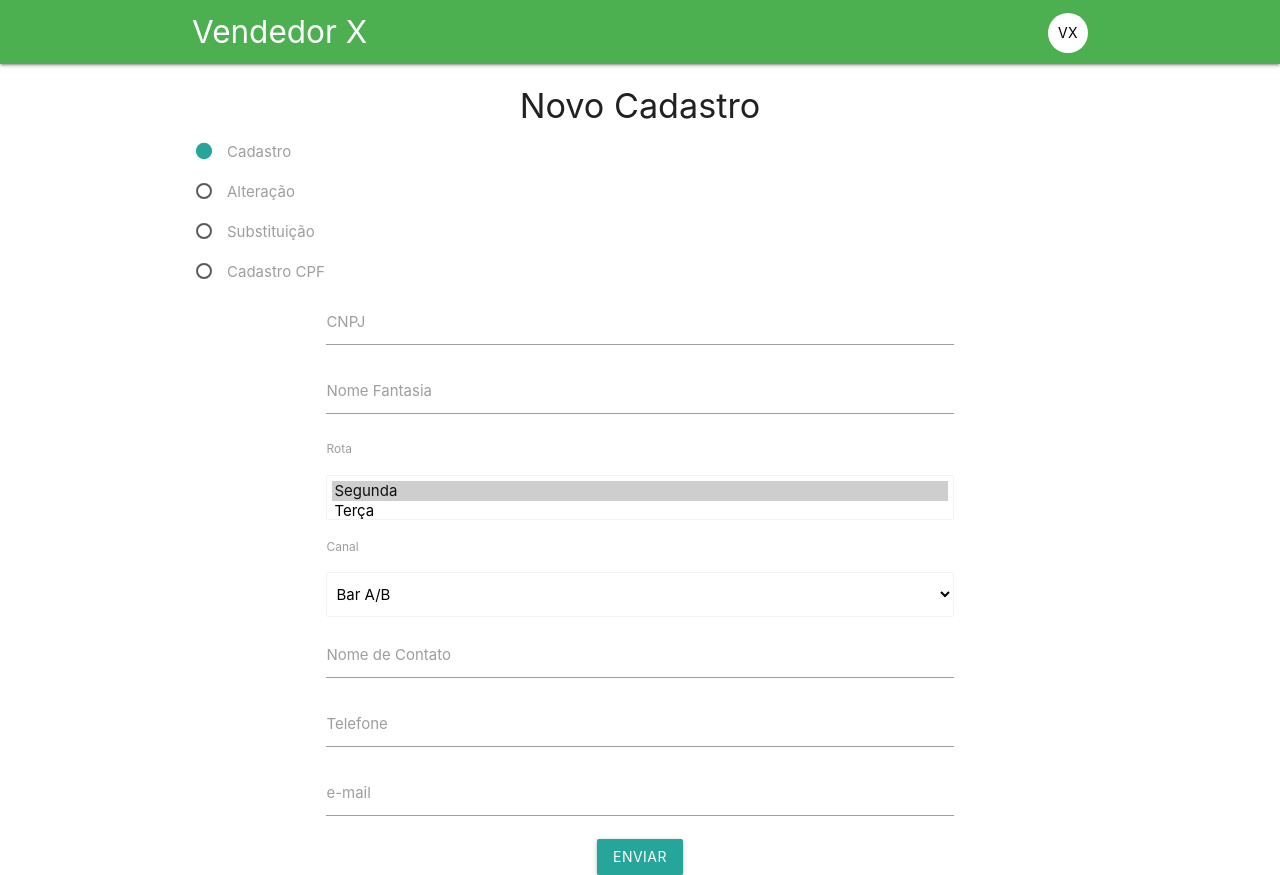
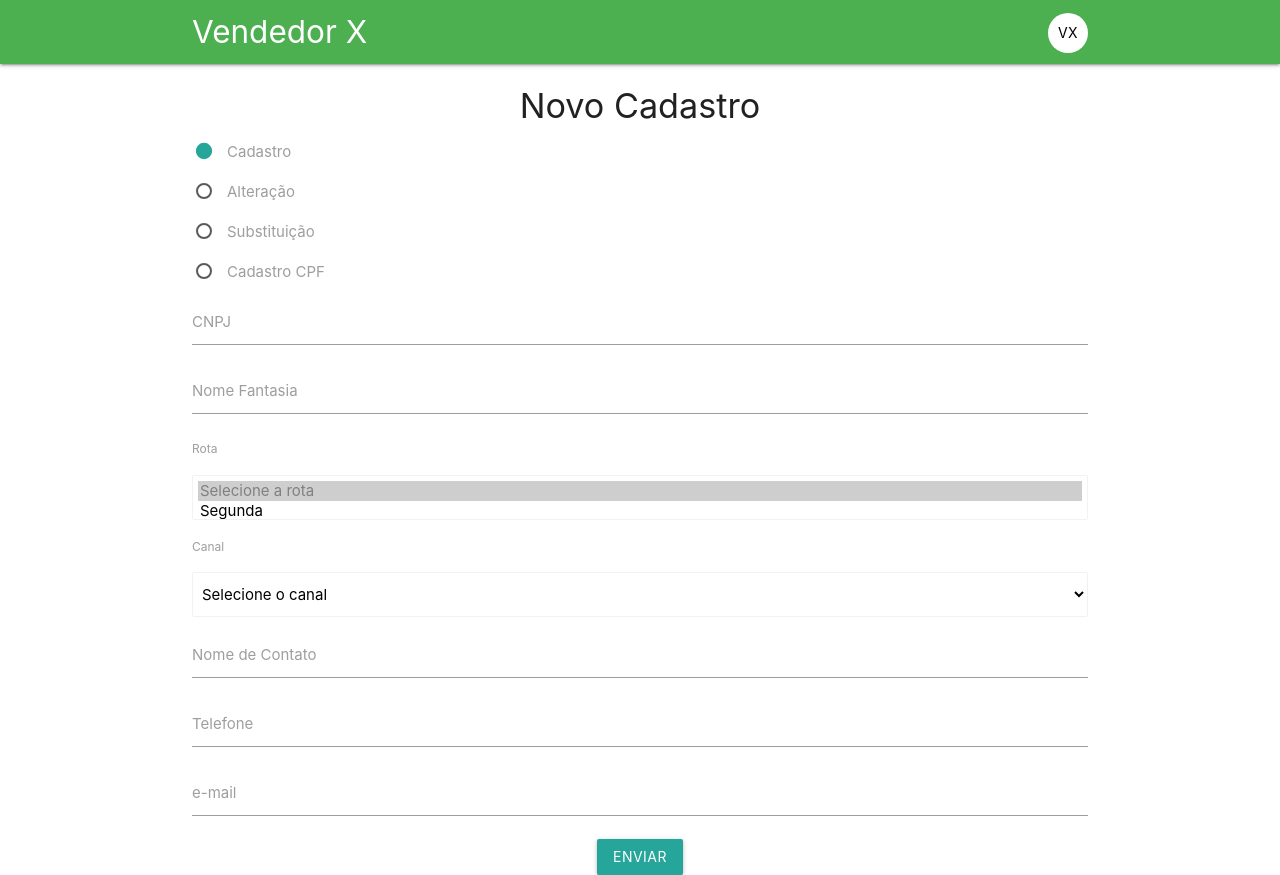
Before and after one commit to avdbkrp/cadastro, a React (Create React App) app: page /register in a window 1280 px wide. Built offline with nearby package versions, Linux system fonts and the light colour scheme.

Commit message:
Agora é necessário selecionar para escolher a rota e o canal

```diff
--- a/src/components/register/NewRegister.js
+++ b/src/components/register/NewRegister.js
@@ -29,7 +29,7 @@ export default class NewRegister extends Component {
         var options = e.target.options;
         var value = [];
         for (var i = 0, l = options.length; i < l; i++) {
-          if (options[i].selected) {
+          if (options[i].selected && options[i].value !== '') {
             value.push(options[i].value);
           }
         }
--- a/src/components/register/Register.js
+++ b/src/components/register/Register.js
@@ -4,7 +4,7 @@ export default function Register(props) {
   const { handleChange } = props
 
   return (
-    <div className="container" onChange={handleChange}>
+    <div onChange={handleChange}>
         <div className="input-field">
           <label htmlFor="cnpj">CNPJ</label>
           <input type="text" id="cnpj" />
@@ -15,7 +15,8 @@ export default function Register(props) {
         </div>
         <label htmlFor="rota">Rota</label>
         <div className="input-field col s12">
-          <select id="rota" className="browser-default" multiple defaultValue={["Segunda"]}>
+          <select id="rota" className="browser-default" multiple defaultValue={[""]}>
+            <option value="" disabled>Selecione a rota</option>
             <option>Segunda</option>
             <option>Terça</option>
             <option>Quarta</option>
@@ -26,7 +27,8 @@ export default function Register(props) {
         </div>
         <label htmlFor="canal">Canal</label>
         <div className="input-field col s12">
-          <select id="canal" className="browser-default" defaultValue="Bar A/B">
+          <select id="canal" className="browser-default" defaultValue="">
+            <option value="" disabled>Selecione o canal</option>
             <option>Bar A/B</option>
             <option>Bar C/D</option>
             <option>Choperia</option>
```
